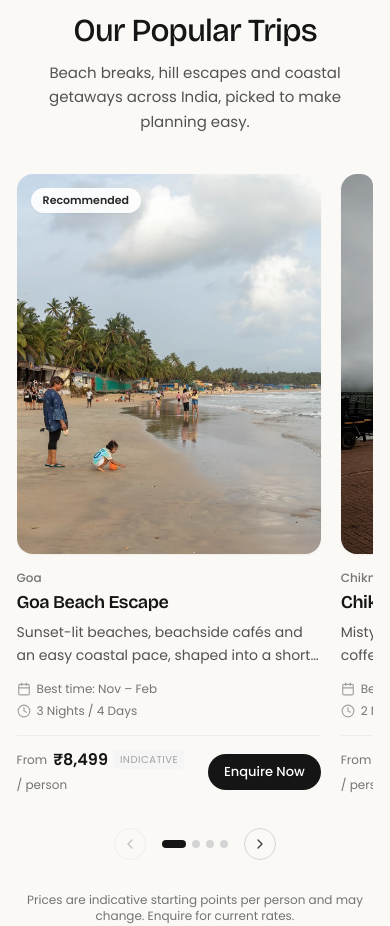
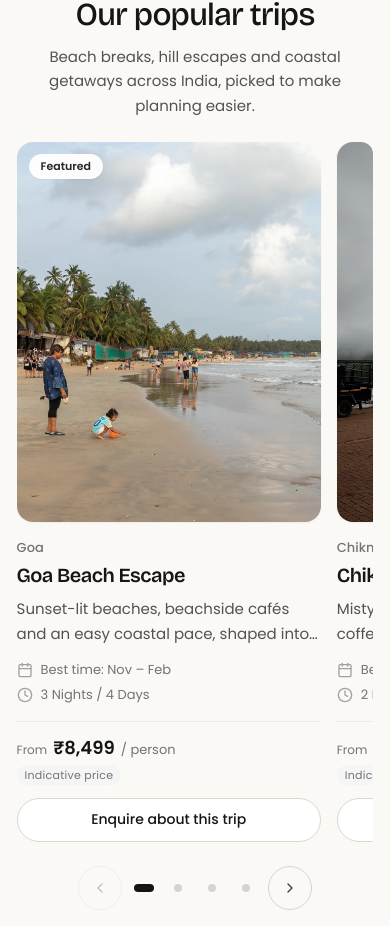
Before and after one commit to hriksinha1/Trip, a React (Vite) app: page / in a window 390 px wide. Shown: the part 862-1788 px from the top of the page. Built offline with nearby package versions, Linux system fonts and the light colour scheme.

Commit message:
Refine Starttrips src/components/sections/PopularTrips.tsx

```diff
--- a/src/components/sections/PopularTrips.tsx
+++ b/src/components/sections/PopularTrips.tsx
@@ -16,199 +16,173 @@ export const PopularTrips: React.FC<PopularTripsProps> = ({ onEnquireNow }) => {
   const [canScrollNext, setCanScrollNext] = useState(false);
   const [activeIndex, setActiveIndex] = useState(0);
   const [isOverflowing, setIsOverflowing] = useState(false);
+  const featuredTrips = trips.filter((trip) => trip.featured);
 
-  const featuredTrips = trips.filter((t) => t.featured);
-
-  const formatPrice = (amount: number) => {
-    return new Intl.NumberFormat("en-IN", {
+  const formatPrice = (amount: number) =>
+    new Intl.NumberFormat("en-IN", {
       style: "currency",
       currency: "INR",
       maximumFractionDigits: 0,
     }).format(amount);
-  };
 
   const checkScroll = () => {
-    if (!trackRef.current) return;
-    const { scrollLeft, scrollWidth, clientWidth } = trackRef.current;
-    setCanScrollPrev(scrollLeft > 10);
-    setCanScrollNext(scrollLeft < scrollWidth - clientWidth - 10);
-    setIsOverflowing(scrollWidth > clientWidth + 10);
+    const track = trackRef.current;
+    if (!track) return;
+    const { scrollLeft, scrollWidth, clientWidth } = track;
+    const overflowing = scrollWidth > clientWidth + 2;
+    setIsOverflowing(overflowing);
+    setCanScrollPrev(scrollLeft > 2);
+    setCanScrollNext(overflowing && scrollLeft < scrollWidth - clientWidth - 2);
 
-    const cardWidth = scrollWidth / featuredTrips.length;
-    const newIndex = Math.min(
-      featuredTrips.length - 1,
-      Math.max(0, Math.round(scrollLeft / cardWidth))
-    );
-    setActiveIndex(newIndex);
+    if (featuredTrips.length > 0) {
+      const first = track.firstElementChild as HTMLElement | null;
+      const cardWidth = first?.getBoundingClientRect().width || 1;
+      const gap = Number.parseFloat(getComputedStyle(track).columnGap || "0") || 0;
+      setActiveIndex(Math.min(featuredTrips.length - 1, Math.max(0, Math.round(scrollLeft / (cardWidth + gap)))));
+    }
   };
 
   useEffect(() => {
-    const el = trackRef.current;
-    if (!el) return;
-
+    const track = trackRef.current;
+    if (!track) return;
     checkScroll();
-    el.addEventListener("scroll", checkScroll, { passive: true });
-    window.addEventListener("resize", checkScroll);
-
+    track.addEventListener("scroll", checkScroll, { passive: true });
+    const resizeObserver = new ResizeObserver(checkScroll);
+    resizeObserver.observe(track);
     return () => {
-      el.removeEventListener("scroll", checkScroll);
-      window.removeEventListener("resize", checkScroll);
+      track.removeEventListener("scroll", checkScroll);
+      resizeObserver.disconnect();
     };
   }, [featuredTrips.length]);
 
   const scrollToCard = (index: number) => {
-    if (!trackRef.current) return;
-    const cardEl = trackRef.current.children[index] as HTMLElement;
-    if (cardEl) {
-      cardEl.scrollIntoView({ behavior: "smooth", inline: "start", block: "nearest" });
-    }
+    const track = trackRef.current;
+    const card = track?.children[index] as HTMLElement | undefined;
+    if (!track || !card) return;
+    track.scrollTo({ left: card.offsetLeft - track.offsetLeft, behavior: "smooth" });
   };
 
   return (
-    <section
-      id="trips"
-      aria-labelledby="popular-trips-heading"
-      className="w-full py-14 sm:py-20 scroll-mt-20"
-    >
+    <section id="trips" aria-labelledby="popular-trips-heading" className="section w-full scroll-mt-20">
       <div data-shell className="shell">
-        {/* Section Header */}
         <SectionHeading
           id="popular-trips-heading"
-          title="Our Popular Trips"
-          subtitle="Beach breaks, hill escapes and coastal getaways across India, picked to make planning easy."
-          className="mb-10 sm:mb-14"
+          title="Our popular trips"
+          subtitle="Beach breaks, hill escapes and coastal getaways across India, picked to make planning easier."
+          className="section-heading-gap"
         />
 
-        {/* Cards Container: scroll-snap on <sm, 2 columns on sm-xl, 4 columns on >=xl */}
         <div
           ref={trackRef}
           tabIndex={0}
           aria-label="Popular trips list"
-          className="flex sm:grid sm:grid-cols-2 xl:grid-cols-4 gap-5 sm:gap-6 overflow-x-auto sm:overflow-visible snap-x snap-mandatory no-scrollbar pb-2 min-w-0 focus-visible:outline-none focus-visible:ring-2 focus-visible:ring-[#151515] rounded-xl"
+          className="flex sm:grid sm:grid-cols-2 xl:grid-cols-4 sm:auto-rows-fr gap-[var(--card-gap)] overflow-x-auto sm:overflow-visible snap-x snap-mandatory no-scrollbar pb-2 min-w-0 focus-visible:outline-none focus-visible:ring-2 focus-visible:ring-[#151515] rounded-xl"
         >
-          {featuredTrips.map((trip) => {
-            return (
+          {featuredTrips.map((trip) => (
             <article
               key={trip.id}
-                className="snap-start shrink-0 w-[78vw] sm:w-auto flex flex-col group min-w-0"
+              className="snap-start shrink-0 w-[78vw] sm:w-auto min-w-0 flex h-full flex-col group"
             >
-                {/* Image Frame */}
-                <div className="relative aspect-[4/5] rounded-[16px] overflow-hidden bg-neutral-100 shadow-xs">
+              <div className="relative aspect-[4/5] sm:aspect-[4/3] xl:aspect-[5/6] rounded-[var(--radius-card)] overflow-hidden bg-neutral-100 shadow-xs">
                 {trip.isRecommended && (
-                    <span className="absolute top-3.5 left-3.5 z-10 px-3 py-1 rounded-full bg-white/90 backdrop-blur-xs text-[11px] font-semibold text-neutral-800 shadow-xs select-none">
-                      Recommended
+                  <span className="absolute top-3 left-3 z-10 px-3 py-1 rounded-full bg-white/95 text-[11px] font-semibold text-neutral-800 shadow-xs select-none">
+                    Featured
                   </span>
                 )}
                 <SmartImage
                   imageId={trip.imageId}
                   fill
-                    sizes="(min-width: 1280px) 25vw, (min-width: 640px) 50vw, 78vw"
-                    className="transition-transform duration-500 ease-out group-hover:scale-105"
+                  sizes="(min-width: 1280px) 22vw, (min-width: 640px) 46vw, 78vw"
+                  className="transition-transform duration-500 ease-out group-hover:scale-[1.03]"
                 />
               </div>
 
-                {/* Content below image */}
-                <div className="pt-4 flex-1 flex flex-col justify-between">
+              <div className="pt-4 flex flex-1 flex-col">
                 <div>
-                    <p className="text-xs font-medium text-neutral-500 mb-1">
-                      {trip.location}
-                    </p>
-                    <h3 className="font-display text-lg sm:text-xl font-semibold text-[#151515] tracking-tight leading-snug">
+                  <p className="text-[13px] font-medium text-neutral-500 mb-1">{trip.location}</p>
+                  <h3 className="font-display text-[20px] sm:text-[21px] font-semibold tracking-tight leading-snug line-clamp-2">
                     {trip.title}
                   </h3>
-                    <p className="mt-1.5 text-sm text-neutral-600 line-clamp-2 leading-relaxed">
+                  <p className="mt-2 text-[15px] text-neutral-600 line-clamp-2 leading-relaxed min-h-[3.15rem]">
                     {trip.description}
                   </p>
-
-                    {/* Metadata Rows: Best Time & Duration */}
-                    <div className="mt-3.5 space-y-1.5 text-xs text-neutral-500">
-                      <div className="flex items-center gap-1.5">
-                        <Calendar className="w-3.5 h-3.5 text-neutral-400 shrink-0" aria-hidden="true" />
+                  <div className="mt-3 space-y-1.5 text-[13px] text-neutral-500">
+                    <div className="flex items-start gap-2">
+                      <Calendar className="mt-0.5 size-4 shrink-0 text-neutral-400" aria-hidden="true" />
                       <span>Best time: {trip.bestTime}</span>
                     </div>
-                      <div className="flex items-center gap-1.5">
-                        <Clock className="w-3.5 h-3.5 text-neutral-400 shrink-0" aria-hidden="true" />
+                    <div className="flex items-start gap-2">
+                      <Clock className="mt-0.5 size-4 shrink-0 text-neutral-400" aria-hidden="true" />
                       <span>{trip.duration}</span>
                     </div>
                   </div>
                 </div>
 
-                  {/* Price & Enquire Button */}
-                  <div className="mt-4 pt-3 flex items-center justify-between gap-2 border-t border-neutral-200/60">
-                    <div>
-                      <div className="flex items-center gap-1.5">
+                <div className="mt-auto pt-4">
+                  <div className="border-t border-neutral-200/80 pt-3">
+                    <div className="flex flex-wrap items-baseline gap-x-1.5 gap-y-1">
                       <span className="text-xs text-neutral-500">From</span>
-                        {/* Indian Rupee rendered in Poppins semibold */}
-                        <span className="font-sans font-semibold text-base text-[#151515] tabular-nums">
-                          {formatPrice(trip.priceFrom)}
-                        </span>
+                      <span className="font-sans font-semibold text-[18px] text-[#151515] tabular-nums">{formatPrice(trip.priceFrom)}</span>
+                      <span className="text-[13px] text-neutral-500">/ person</span>
+                    </div>
                     {site.showSampleLabels && (
-                          <span className="text-[10px] text-neutral-400 uppercase tracking-wider bg-neutral-100 px-1.5 py-0.5 rounded-xs">
-                            Indicative
+                      <span className="mt-1 inline-flex rounded-full bg-neutral-100 px-2 py-0.5 text-[11px] tracking-wide text-neutral-500">
+                        Indicative price
                       </span>
                     )}
                   </div>
-                      <span className="text-xs text-neutral-500">/ person</span>
-                    </div>
-
                   <Button
-                      variant={trip.isPrimaryButton ? "primary" : "outline"}
-                      size="sm"
+                    variant="secondary"
+                    size="md"
                     onClick={() => onEnquireNow(trip)}
-                      className="font-medium text-xs px-4 py-1.5"
+                    className="mt-3 w-full whitespace-normal text-center leading-tight"
                   >
-                      Enquire Now
+                    Enquire about this trip
                   </Button>
                 </div>
               </div>
             </article>
-            );
-          })}
+          ))}
         </div>
 
-        {/* Pager: Visible on mobile (<640px) when carousel track overflows */}
         {isOverflowing && (
-          <div className="mt-6 flex items-center justify-center gap-2 sm:hidden">
+          <div className="mt-4 flex items-center justify-center gap-2 sm:hidden">
             <button
               type="button"
               onClick={() => scrollToCard(Math.max(0, activeIndex - 1))}
               disabled={!canScrollPrev}
               aria-label="Previous trip"
-              className="w-8 h-8 rounded-full border border-neutral-300 flex items-center justify-center text-neutral-700 hover:bg-neutral-100 disabled:opacity-30 disabled:pointer-events-none transition-colors"
+              className="min-h-11 min-w-11 rounded-full border border-neutral-300 flex items-center justify-center text-neutral-700 hover:bg-neutral-100 disabled:opacity-30 transition-colors"
             >
-              <ChevronLeft className="w-4 h-4" />
+              <ChevronLeft className="size-4" />
             </button>
-
-            <div className="flex items-center gap-1.5 px-2">
-              {featuredTrips.map((_, i) => (
+            <div className="flex items-center gap-1.5">
+              {featuredTrips.map((trip, index) => (
                 <button
-                  key={i}
+                  key={trip.id}
                   type="button"
-                  onClick={() => scrollToCard(i)}
-                  aria-label={`Go to trip ${i + 1}`}
-                  className={`transition-all duration-200 rounded-full ${
-                    activeIndex === i
-                      ? "w-6 h-2 bg-[#151515]"
-                      : "w-2 h-2 bg-neutral-300 hover:bg-neutral-400"
-                  }`}
-                />
+                  onClick={() => scrollToCard(index)}
+                  aria-label={`Go to trip ${index + 1}`}
+                  aria-current={activeIndex === index ? "true" : undefined}
+                  className="flex min-h-11 min-w-7 items-center justify-center"
+                >
+                  <span className={`block rounded-full transition-all ${activeIndex === index ? "w-5 h-2 bg-[#151515]" : "size-2 bg-neutral-300"}`} />
+                </button>
               ))}
             </div>
-
             <button
               type="button"
               onClick={() => scrollToCard(Math.min(featuredTrips.length - 1, activeIndex + 1))}
               disabled={!canScrollNext}
               aria-label="Next trip"
-              className="w-8 h-8 rounded-full border border-neutral-300 flex items-center justify-center text-neutral-700 hover:bg-neutral-100 disabled:opacity-30 disabled:pointer-events-none transition-colors"
+              className="min-h-11 min-w-11 rounded-full border border-neutral-300 flex items-center justify-center text-neutral-700 hover:bg-neutral-100 disabled:opacity-30 transition-colors"
             >
-              <ChevronRight className="w-4 h-4" />
+              <ChevronRight className="size-4" />
             </button>
           </div>
         )}
 
-        {/* Footnote */}
-        <p className="mt-8 text-center text-xs text-neutral-500">
+        <p className="mt-5 text-center text-[13px] text-neutral-500">
           Prices are indicative starting points per person and may change. Enquire for current rates.
         </p>
       </div>
```
Lines whose indentation alone changed are shown as unchanged.
